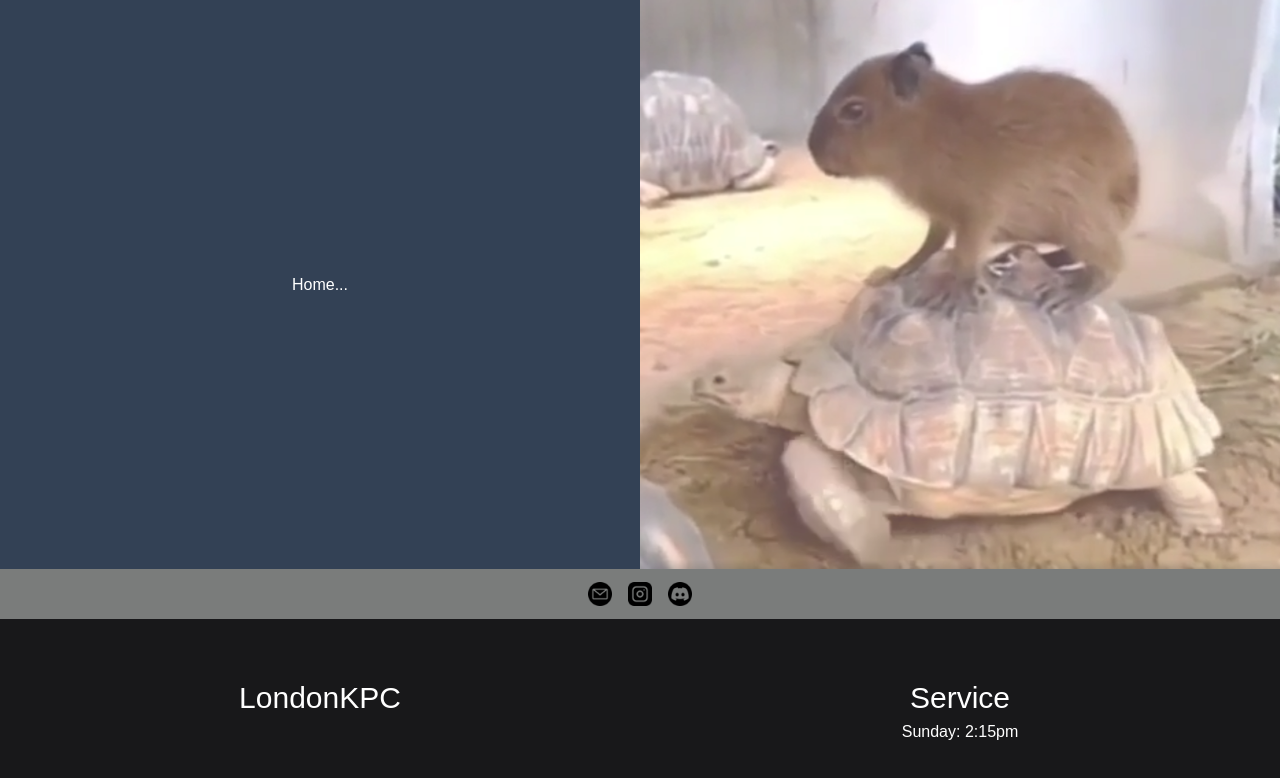
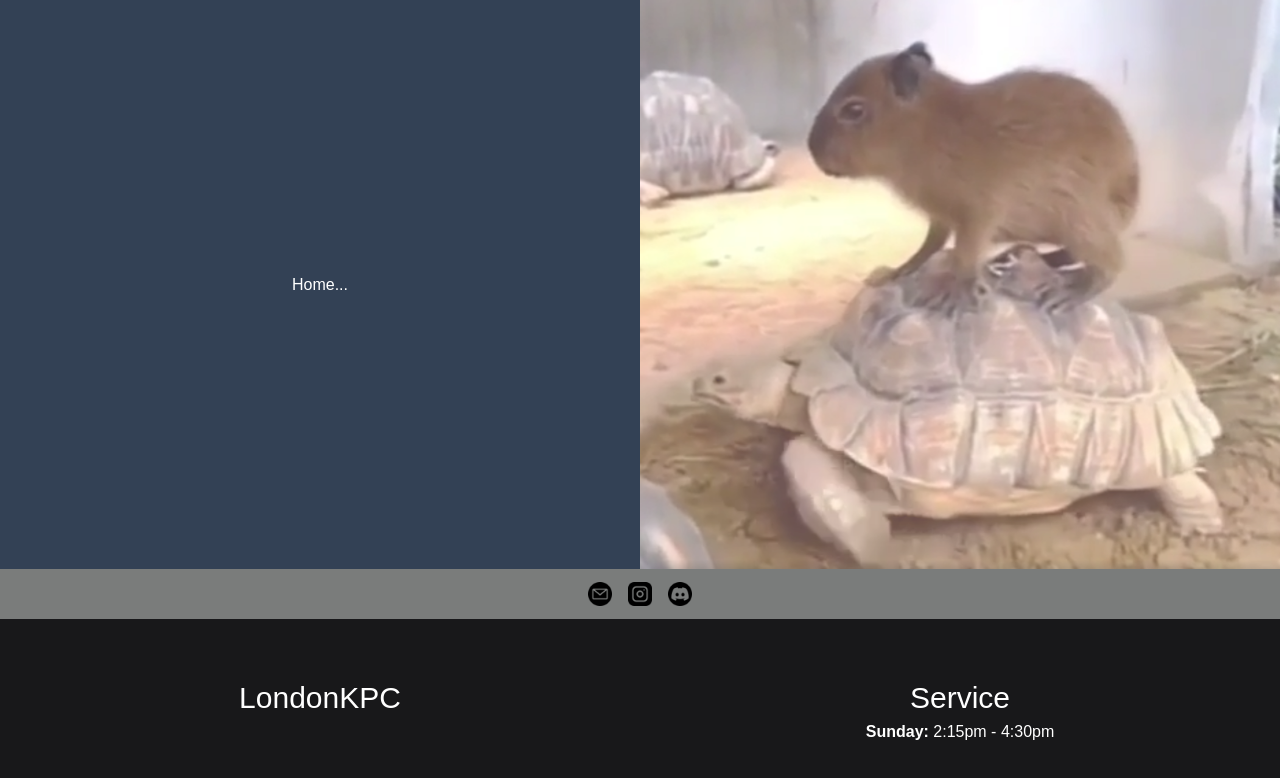
Before and after one commit to LondonKPC/lkpc-frontend, a Next.js app: page / in a window 1280 px wide. Shown: the top 778 px of the page. Built offline with nearby package versions, Linux system fonts and the light colour scheme.

Commit message:
footer update again
added end time to sunday service

```diff
--- a/components/Footer.tsx
+++ b/components/Footer.tsx
@@ -26,7 +26,7 @@ function Footer() {
         <div className="px-8 text-[30px] flex-1 text-center">
           <p>Service</p>
           <div className="text-[16px]">
-            <p>Sunday: 2:15pm</p>
+            <p><b>Sunday:</b> 2:15pm - 4:30pm</p>
           </div>
         </div>
       </div>
```
